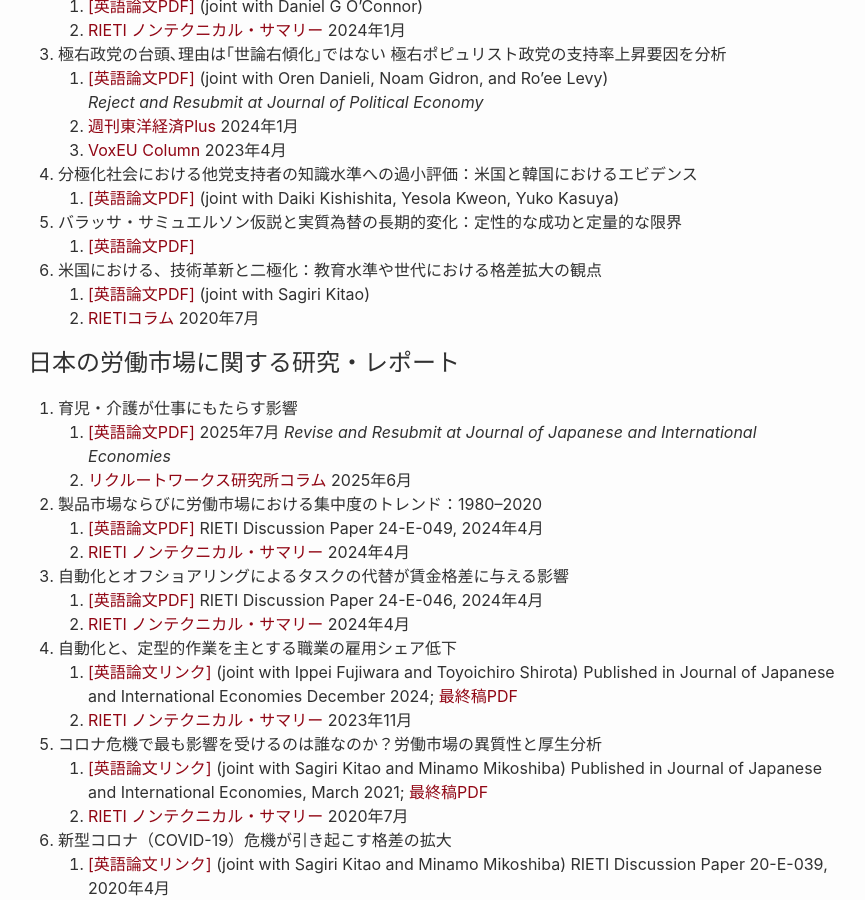
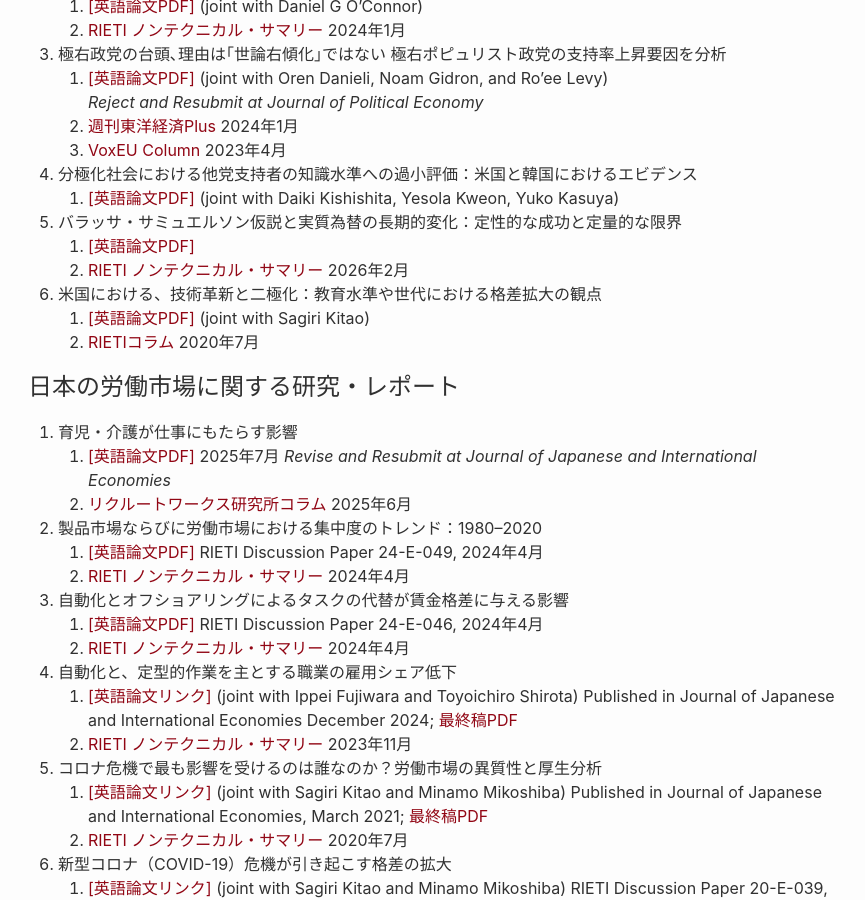
Before and after one commit to shinnkikuchi/shinnkikuchi.github.io, a Jekyll site: the page built from index_ja.md, in a window 1280 px wide and 900 px high, scrolled down 1098 px. Shown: the whole window, without its empty margins (192-1057 px from the left). Built offline with Jekyll 4.4.1, drawn with Linux system fonts in a browser that asks for light colours.

Commit message:
Update index_ja.md

```diff
--- a/index_ja.md
+++ b/index_ja.md
@@ -53,6 +53,7 @@ permalink: /ja/
 
 5. バラッサ・サミュエルソン仮説と実質為替の長期的変化：定性的な成功と定量的な限界
    1. <a href="/files/research/KIKUCHI-BS.pdf" target="_blank">[英語論文PDF]</a>
+   2. <a href="https://www.rieti.go.jp/jp/publications/nts/26e012.html" target="_blank">RIETI ノンテクニカル・サマリー</a>  2026年2月
 
 6. 米国における、技術革新と二極化：教育水準や世代における格差拡大の観点
    1. <a href="https://www.shinnosuke-kikuchi.com/files/research/KK-ROBOT.pdf" target="_blank">[英語論文PDF]</a> (joint with Sagiri Kitao)
```
